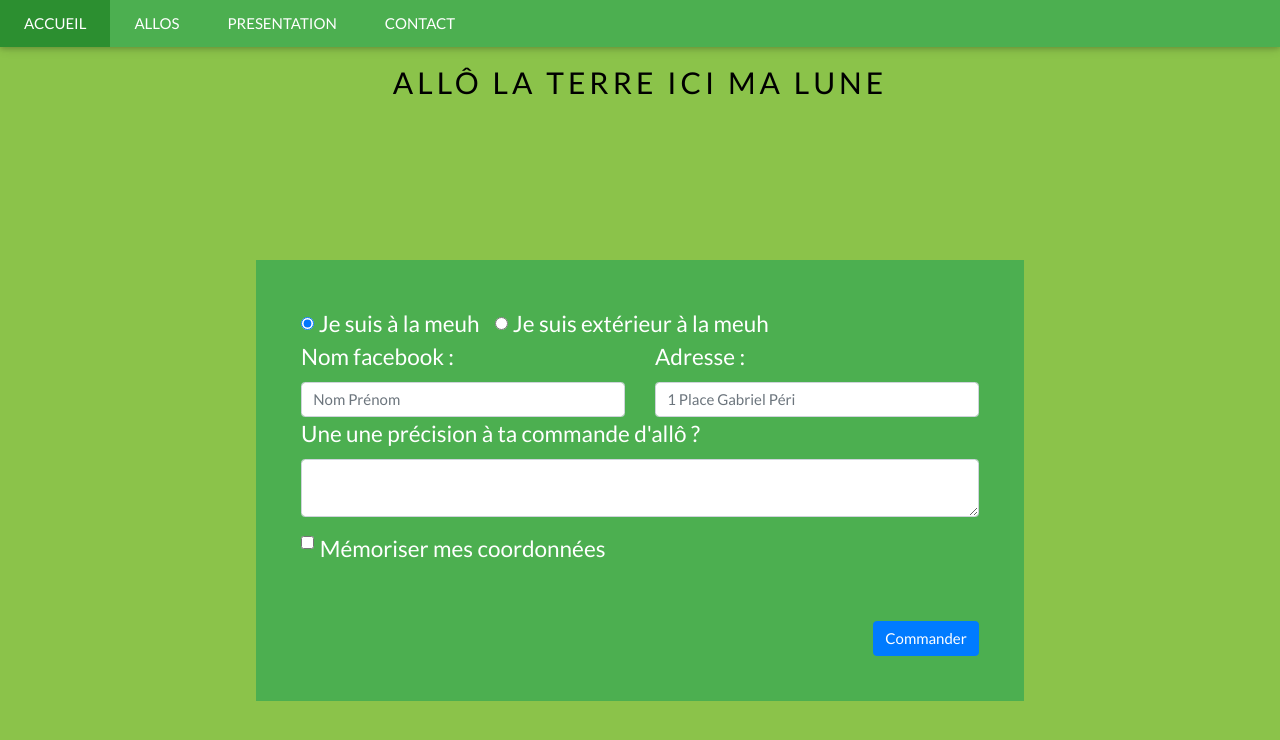
After one commit to lamoincl/allosite, a Flask app: page /allos/1 in a window 1280 px wide. The commit adds this page. Shown: the top 740 px of the page. Run offline with Flask 2, Linux system fonts and the light colour scheme; some libraries are stand-ins or nearby versions.

Commit message:
Add la mémorisation des coordonnées

```diff
--- a/app/app.py
+++ b/app/app.py
@@ -1,10 +1,8 @@
+import ast
 import datetime
 
-import pymysql
-from flask_sqlalchemy import SQLAlchemy
-from sqlalchemy.sql import text
-from flask import render_template, request, redirect, url_for, session
-from database import db, app, Commande, Idlogin, Allo
+from flask import render_template, request, redirect, url_for, session, make_response
+from database import db, Commande, Idlogin, Allo, app, StatusEnum
 from utils import gen_sub_id, is_logged
 
 app.secret_key = 'P9Y44~NJmYr9rC4Ep$JE'
@@ -68,25 +66,53 @@ def suivi(cmd_id):
 
 @app.route('/allos')
 def allos():
-    return render_template('allos/allos.html')
+    all_allos = db.session.query(Allo).all()
+    return render_template('allos/allos.html', allos=all_allos)
 
 
-@app.route('/allos/allo-crepe')
-def allo_crepe():
-    return render_template('allos/allocrepe.html')
+@app.route('/allos/<allo_id>', methods=['GET', 'POST'])
+def allo_cmd(allo_id):
+    template_name = 'allos/allocmd.html'
+    html_response = render_template(template_name)
 
+    if request.method == 'POST':
+        form_values = {
+            'id_fb': request.form['id_fb'],
+            'cmd_date': datetime.datetime.now(),
+            'com': request.form['com'],
+            'allo_id': allo_id
+        }
+        save_mode = False
 
-@app.route('/allos/allo-la-terre-ici-ma-lune', methods=['GET', 'POST'])
-def allo_la_terre_ici_ma_lune():
-    if request.method == 'POST':
-        fb = request.form['id_fb']
-        appart = request.form['appart']
+        if request.form['gridCheck'] is not None:
+            save_mode = True
+            saved_value = {'id_fb': request.form['id_fb']}
 
-        new_cmd = Commande(id_fb=fb, appart=appart, allo_id=2)
+        if request.form['lieu_opt'] == 'MEUH':
+            form_values['lieu'] = StatusEnum.MEUH
+            form_values['appart'] = request.form['appart']
+            if save_mode:
+                saved_value['lieu'] = 'MEUH'
+                saved_value['appart'] = request.form['appart']
+        else:
+            form_values['lieu'] = StatusEnum.EXTE
+            form_values['adress'] = request.form['adresse']
+            if save_mode:
+                saved_value['lieu'] = 'EXTE'
+                saved_value['adress'] = request.form['adresse']
+
+        new_cmd = Commande(**form_values)
         db.session.add(new_cmd)
         db.session.commit()
-        return redirect(url_for('suivi', cmd_id=new_cmd.cmd_id))
-    return render_template('allos/allolaterreicimalune.html')
+
+        html_response = make_response(redirect(url_for('suivi', cmd_id=new_cmd.cmd_id)))
+        html_response.set_cookie('coord_saved', str(saved_value), max_age=None)
+
+    if request.cookies.get("coord_saved") is not None:
+        coord_get = ast.literal_eval(request.cookies.get("coord_saved"))
+        html_response = render_template(template_name, **coord_get)
+
+    return html_response
 
 
 @app.route('/presentation')
--- a/app/static/js/base.js
+++ b/app/static/js/base.js
@@ -24,9 +24,37 @@ function myFunction() {
   }
 }
 
+function onClickAppart() {
+  onChangeLieu('MEUH');
+}
+
+function onClickAdresse() {
+  onChangeLieu('EXTE');
+}
+
+function onChangeLieu(selectedLieu) {
+  let appartInput = document.getElementById("appart");
+  let appartCol = appartInput.parentElement;
+  let adresseInput = document.getElementById("adresse");
+  let adresseCol = adresseInput.parentElement;
+  let hideString = 'display: none !important;'
+
+  if (selectedLieu === 'EXTE') {
+    appartInput.removeAttribute("required")
+    adresseInput.setAttribute("required", "")
+    appartCol.setAttribute("style", hideString);
+    adresseCol.removeAttribute("style");
+  } else {
+    appartInput.setAttribute("required", "")
+    adresseInput.removeAttribute("required")
+    appartCol.removeAttribute("style");
+    adresseCol.setAttribute("style", hideString);
+  }
+}
+
 // todo change this function to disapear menu in mobile format
 // When the user clicks anywhere outside of the modal, close it
-var modal = document.getElementById('ticketModal');
+var modal = document.getElementById('navDemo');
 window.onclick = function(event) {
   if (event.target === modal) {
     modal.style.display = "none";
--- /dev/null
+++ b/app/templates/allos/allocmd.html
@@ -0,0 +1,57 @@
+{% extends 'base.html' %}
+
+{% block body %}
+        <h2 class="w3-wide">ALLÔ LA TERRE ICI MA LUNE</h2>
+        <form class="allo-form w3-green" action="" method="post">
+            <div class="form-check form-check-inline">
+                <input class="form-check-input" type="radio" name="lieu_opt" id="inlineRadio1" value="MEUH" onclick="onClickAppart()" {% if lieu == 'MEUH' %}checked{% elif lieu == 'EXTE' %}{% else %}checked{% endif %} required>
+                <label class="form-check-label" for="inlineRadio1">Je suis à la meuh</label>
+            </div>
+            <div class="form-check form-check-inline">
+                <input class="form-check-input" type="radio" name="lieu_opt" id="inlineRadio2" value="EXTE" onclick="onClickAdresse()" {% if lieu == 'EXTE' %}checked{% endif %}  required>
+                <label class="form-check-label" for="inlineRadio2">Je suis extérieur à la meuh</label>
+            </div>
+            <div class="row">
+                <div class="col">
+                    <label for="id-fb">Nom facebook :</label>
+                    <input type="text" class="form-control" id="id-fb" name="id_fb" value="{{ id_fb }}" placeholder="Nom Prénom" required>
+                </div>
+                {% if lieu == 'MEUH' %}
+                <div class="col">
+                    <label for="appart">N° Appartement :</label>
+                    <input type="text" class="form-control" id="appart" name="appart" value="{{ appart }}" placeholder="Y16" pattern="^[a-zA-Z][0-9][0-9]$" required>
+                </div>
+                <div class="col" style="display: none !important;">
+                    <label for="adresse">Adresse :</label>
+                    <input type="text" class="form-control" id="adresse" name="adresse" value="{{ adress }}" placeholder="1 Place Gabriel Péri">
+                </div>
+                {% else %}
+                <div class="col" style="display: none !important;">
+                    <label for="appart">N° Appartement :</label>
+                    <input type="text" class="form-control" id="appart" name="appart" value="{{ appart }}" placeholder="Y16" pattern="^[a-zA-Z][0-9][0-9]$" required>
+                </div>
+                <div class="col">
+                    <label for="adresse">Adresse :</label>
+                    <input type="text" class="form-control" id="adresse" name="adresse" value="{{ adress }}" placeholder="1 Place Gabriel Péri">
+                </div>
+                {% endif %}
+            </div>
+            <div class="form-group">
+                <label for="com">Une une précision à ta commande d'allô ?</label>
+                <textarea class="form-control" id="com" name="com" rows="2"></textarea>
+            </div>
+            <div class="form-group">
+                <div class="form-check">
+                    <input class="form-check-input" type="checkbox" id="gridCheck" name="gridCheck">
+                    <label class="form-check-label" for="gridCheck">
+                        Mémoriser mes coordonnées
+                    </label>
+                </div>
+            </div>
+            <div class="row">
+                <div class="col text-right">
+                    <button type="submit" class="btn-commander btn btn-primary">Commander</button>
+                </div>
+            </div>
+        </form>
+{% endblock %}
--- a/app/templates/allos/allos.html
+++ b/app/templates/allos/allos.html
@@ -6,9 +6,11 @@
         <link rel="stylesheet" href="{{ url_for('static', filename='allos.css') }}">
 {% endblock %}
 
+
 {% block body %}
         <h2 class="w3-wide">ALLÔ LA GAË'LISTE</h2>
         <h5 class="w3-opacity"><i>Choisi ton allô à la gaë'liste !</i></h5>
-        <a href="{{ url_for('allo_crepe') }}" class="btn btn-lg btn-block btn-huge w3-green allo-mt">AllôCrêpe<br>10h-18h</a>
-        <a href="{{ url_for('allo_la_terre_ici_ma_lune') }}" class="btn btn-lg btn-block btn-huge w3-green allo-mt">AllôLaTerreIciMaLune<br>18h-00h</a>
+    {% for allo in allos %}
+        <a href="{{ url_for('allo_cmd', allo_id=allo.allo_id) }}" class="btn btn-lg btn-block btn-huge w3-green allo-mt">{{ allo.allo_nom }}<br>{{ allo.allo_heure }}</a>
+    {% endfor %}
 {% endblock %}
```
